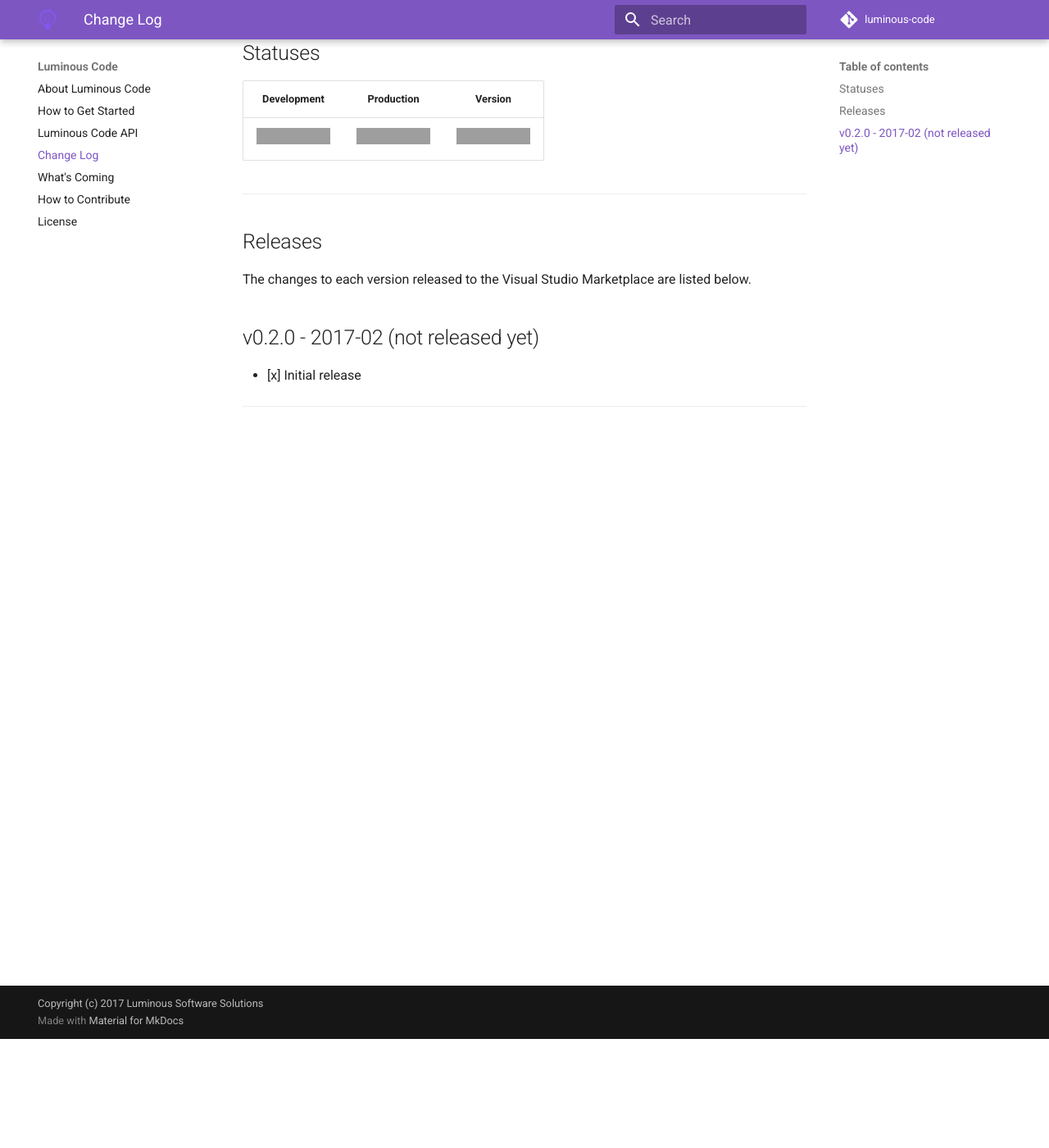
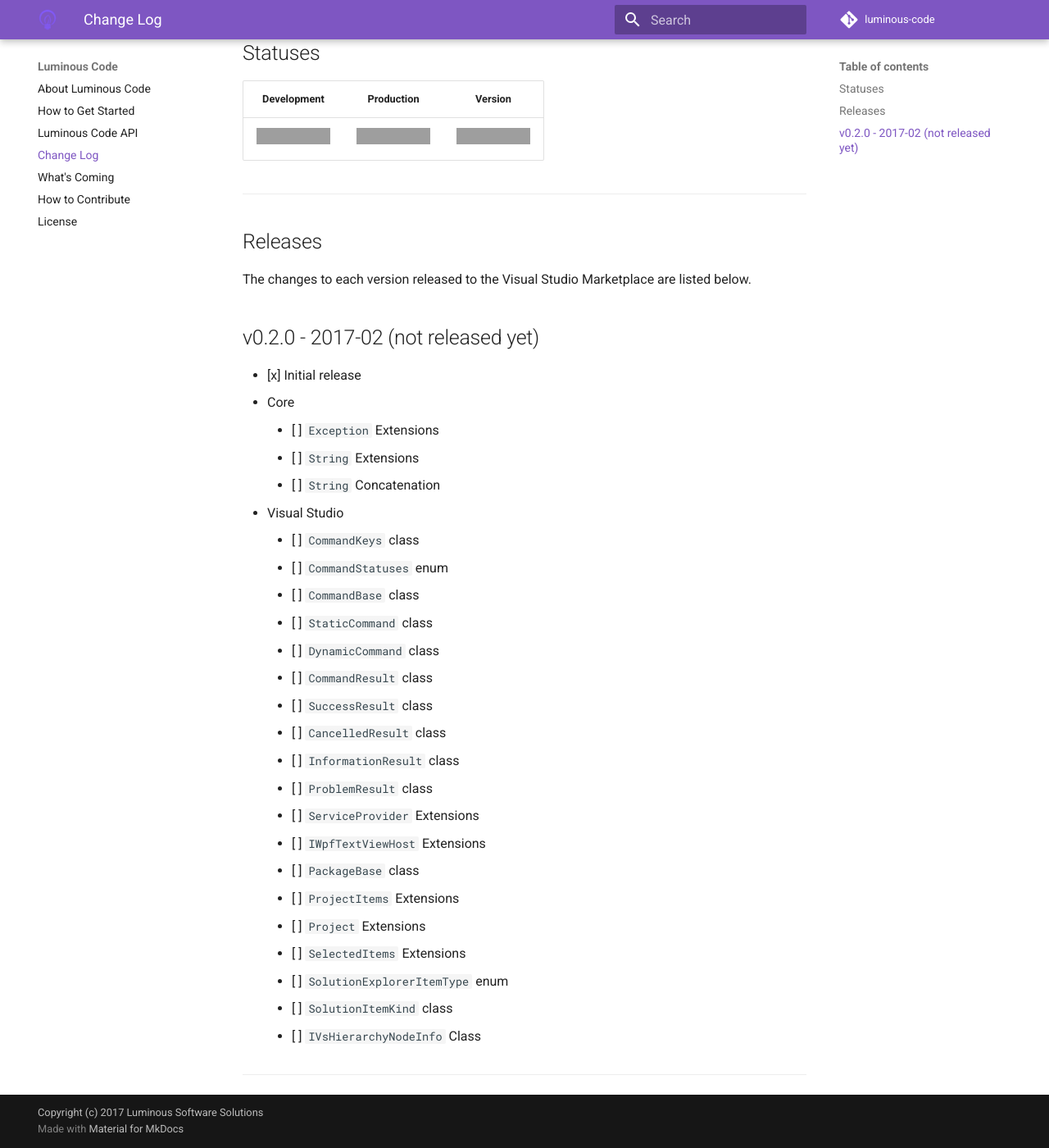
Before and after one commit to luminous-software/luminous-code, an MkDocs documentation site: the page built from mkdocs/changelog.md, in a window 1280 px wide and 1400 px high, scrolled down 133 px. Shown: the whole window at 82% size. Built offline with MkDocs 1.6.1 and Material for MkDocs 9.7.7, drawn with Linux system fonts in a browser that asks for light colours; comment, search, counter and statistics services are not loaded; old or Windows-style settings are respelled for this version of MkDocs; grey boxes are pictures that could not be loaded.

Commit message:
Update changelog

````diff
--- a/mkdocs/changelog.md
+++ b/mkdocs/changelog.md
@@ -13,5 +13,29 @@
 ## v0.2.0 - 2017-02 (not released yet)
 
 - [x] Initial release
+  - Core
+    - [ ] ```Exception``` Extensions
+    - [ ] ```String``` Extensions
+    - [ ] ```String``` Concatenation
+  - Visual Studio
+    - [ ] ```CommandKeys``` class
+    - [ ] ```CommandStatuses``` enum
+    - [ ] ```CommandBase``` class
+      - [ ] ```StaticCommand``` class
+      - [ ] ```DynamicCommand``` class
+    - [ ] ```CommandResult``` class
+      - [ ] ```SuccessResult``` class
+      - [ ] ```CancelledResult``` class
+      - [ ] ```InformationResult``` class
+      - [ ] ```ProblemResult``` class
+    - [ ] ```ServiceProvider``` Extensions
+    - [ ] ```IWpfTextViewHost``` Extensions
+    - [ ] ```PackageBase``` class
+    - [ ] ```ProjectItems``` Extensions
+    - [ ] ```Project``` Extensions
+    - [ ] ```SelectedItems``` Extensions
+    - [ ] ```SolutionExplorerItemType``` enum
+    - [ ] ```SolutionItemKind``` class
+    - [ ] ```IVsHierarchyNodeInfo``` Class
 
 ---
````
